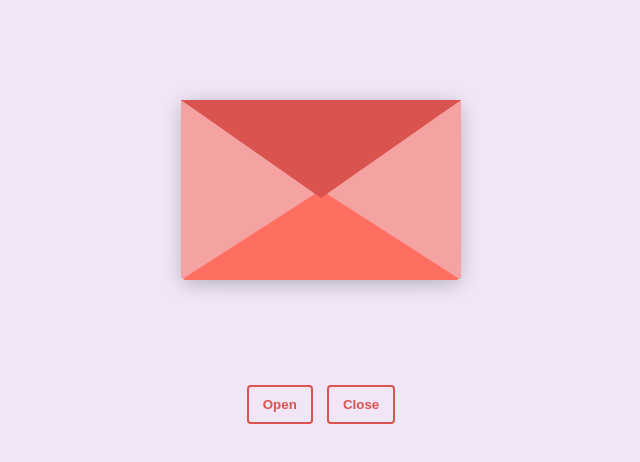
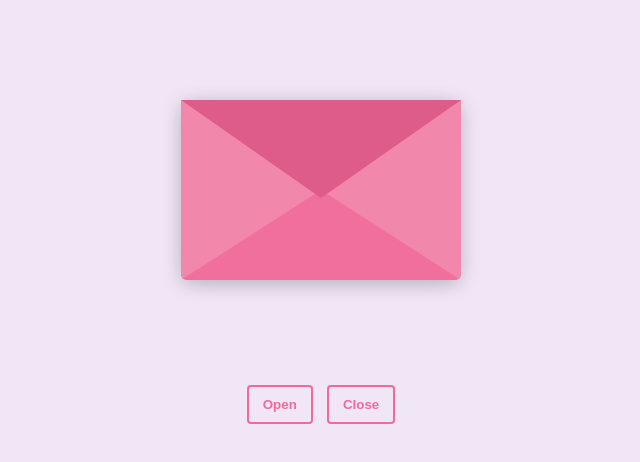
Before and after one commit to Hyunjwun/soulyouth, a plain HTML site: page index.html in a window 1280 px wide. Shown: the whole page, without its empty margins (319-959 px from the left). Drawn offline with nearby package versions, Linux system fonts and the light colour scheme.

Commit message:
Refactor CSS styles for envelope design

```diff
--- a/style.css
+++ b/style.css
@@ -28,7 +28,7 @@ body {
   position: relative;
   width: 280px;
   height: 180px;
-  background-color: #d9534f;
+  background-color: #ff9bbe;
   border-bottom-left-radius: 6px;
   border-bottom-right-radius: 6px;
   box-shadow: 0 4px 20px rgba(0, 0, 0, 0.2);
@@ -48,14 +48,14 @@ body {
   border-left: 140px solid transparent;
   border-right: 140px solid transparent;
   border-bottom: 82px solid transparent;
-  border-top: 98px solid #d9534f;
+  border-top: 98px solid #dd5c89;
   transform-origin: top;
 }
 
 .pocket {
-  border-left: 140px solid #f5a3a2;
-  border-right: 140px solid #f5a3a2;
-  border-bottom: 90px solid #ff6f61;
+  border-left: 140px solid #f287ac;
+  border-right: 140px solid #f287ac;
+  border-bottom: 90px solid #f16f9d;
   border-top: 90px solid transparent;
   border-bottom-left-radius: 6px;
   border-bottom-right-radius: 6px;
@@ -197,9 +197,9 @@ body {
 .reset button {
   margin: 5px;
   padding: 10px 14px;
-  border: 2px solid #d9534f;
+  border: 2px solid #f06b9a;
   background: transparent;
-  color: #d9534f;
+  color: #f06b9a;
   font-weight: bold;
   cursor: pointer;
   border-radius: 4px;
```
